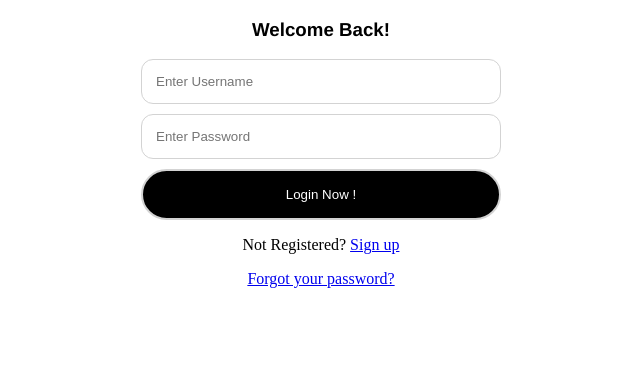
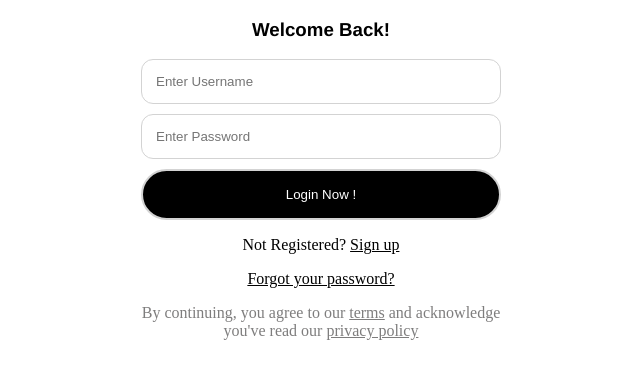
Before and after one commit to parabka24/bootcamp_css, a plain HTML site: page task4.html in a window 1280 px wide. Shown: the part 220-598 px from the top of the page, without its empty margins (319-959 px from the left). Drawn offline with Linux system fonts and the light colour scheme; files whose address does not match are found by name.

Commit message:
left out changes

```diff
--- a/style4.css
+++ b/style4.css
@@ -36,3 +36,13 @@
 .text{
     font-family: 'Franklin Gothic Medium', 'Arial Narrow', Arial, sans-serif;
 }
+.links a {
+    color: #000000;
+    margin-bottom: 20%;
+}
+.new-links{
+    color: #7e7d7d;
+}
+.new-links a {
+    color: #7e7d7d;
+}
--- a/task4.html
+++ b/task4.html
@@ -15,9 +15,12 @@
         <input type="text" class="input" placeholder="Enter Username">
         <input type="text" class="input" placeholder="Enter Password">
         <button class="login-btn">Login Now !</button>
-        <div>
+        <div class="links">
             <p>Not Registered? <a href="#"> Sign up</a></p>
             <a href="#">Forgot your password?</a>
+            <div class="new-links">
+                <p>By continuing, you agree to our <a href="#"> terms</a> and acknowledge you've read our <a href="#"> privacy policy</a></p>
+            </div>
         </div>
     </div>
 </body>
```
